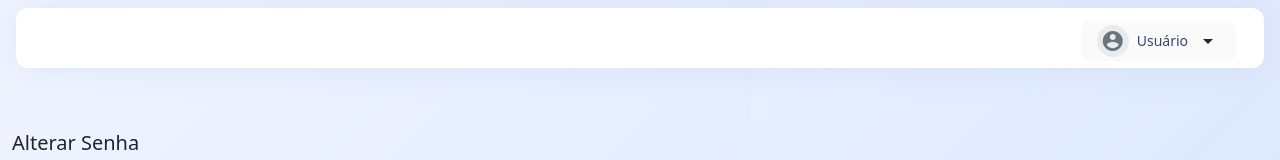
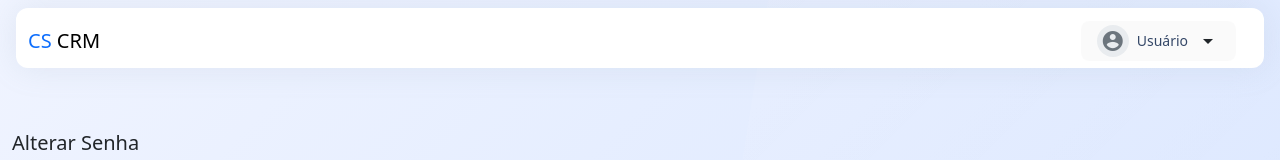
Before and after one commit to rodolpholl/CRUDReactJSNetCore-Frontend, a React (Create React App) app: page /alterar-senha in a window 1280 px wide. Shown: the top 160 px of the page. Built offline with nearby package versions, Linux system fonts and the light colour scheme; no server answers.

Commit message:
Add logo and update Navbar with CS CRM branding

```diff
--- a/src/components/Navbar.js
+++ b/src/components/Navbar.js
@@ -17,7 +17,19 @@ function Navbar() {
   return (
     <nav className="navbar navbar-main">
       <div className="container-fluid">
-        <div className="navbar-content">
+        <div className="navbar-content d-flex justify-content-between align-items-center w-100">
+          {/* Logo CS CRM */}
+          <div
+            className="navbar-brand d-flex align-items-center m-0"
+            onClick={() => navigate("/funcionarios")}
+            style={{ cursor: "pointer" }}
+          >
+            <span className="logo-text">
+              <span className="text-primary">CS</span> CRM
+            </span>
+          </div>
+
+          {/* Menu do Usuário */}
           <div className="user-menu-container">
             <div
               className="user-profile"
```
Also changed, not shown: public/logo.png (added).
